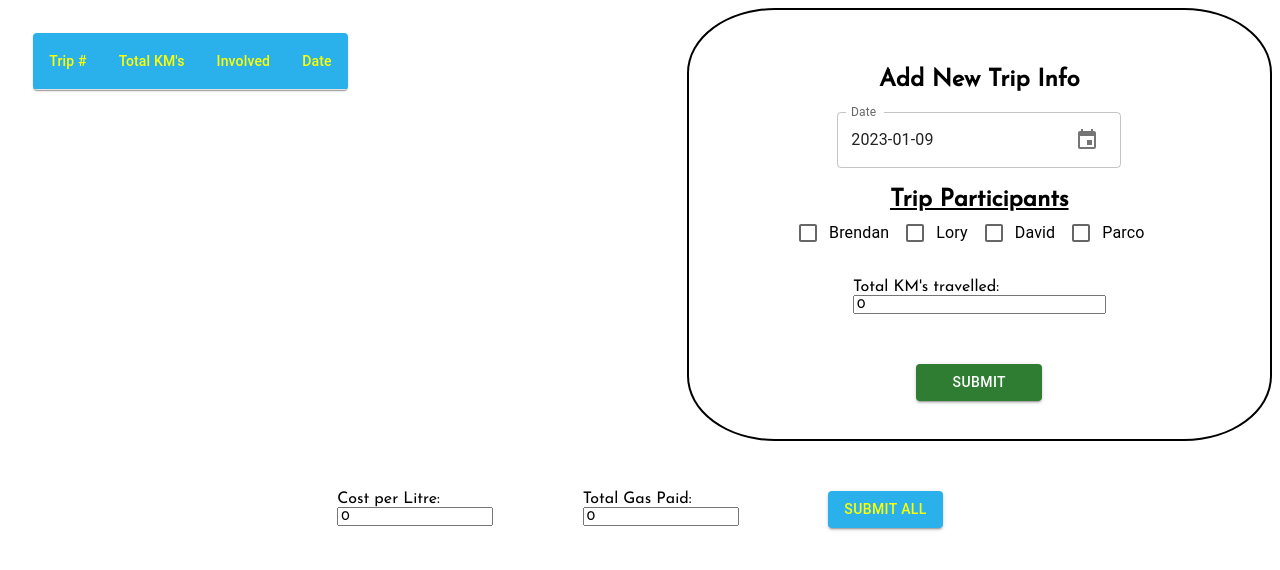
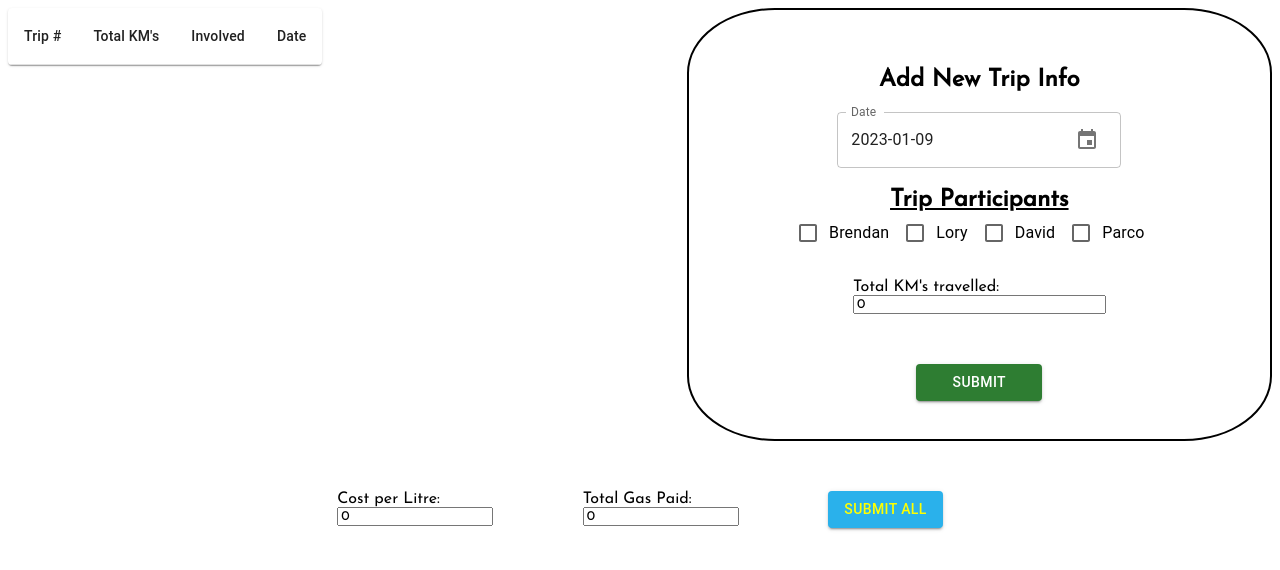
Before and after one commit to woobrendan/Fuel_Splitter, a React (Create React App) app in the folder fuel_splitter/: page / in a window 1280 px wide. Shown: the top 570 px of the page. Built offline with nearby package versions, Linux system fonts and the light colour scheme.

Commit message:
move over styling from tripInfo for travelList__container into app.scss

```diff
--- a/fuel_splitter/src/Styles/tripinfo.scss
+++ b/fuel_splitter/src/Styles/tripinfo.scss
@@ -24,23 +24,6 @@
     button {
       background-color: #2ab1eb;
       color: yellow;
-    }
-  }
-
-  #travelList__container {
-    margin: 2% 0 0 2%;
-
-    .MuiTableHead-root {
-      background-color: #2ab1eb;
-
-      th {
-        color: yellow;
-      }
-    }
-
-    .TableRowColumn {
-      white-space: normal;
-      word-wrap: break-word;
     }
   }
 }
```
